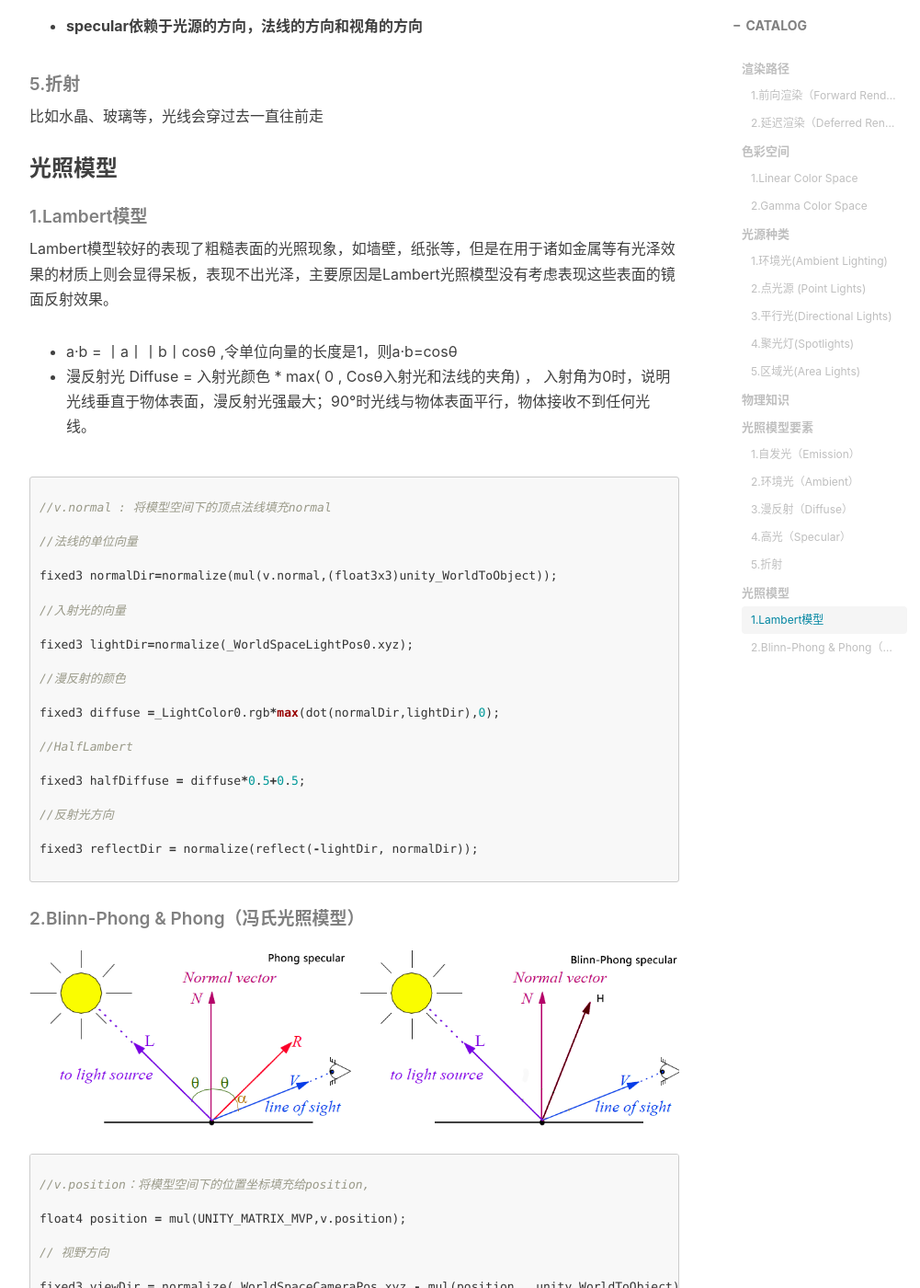
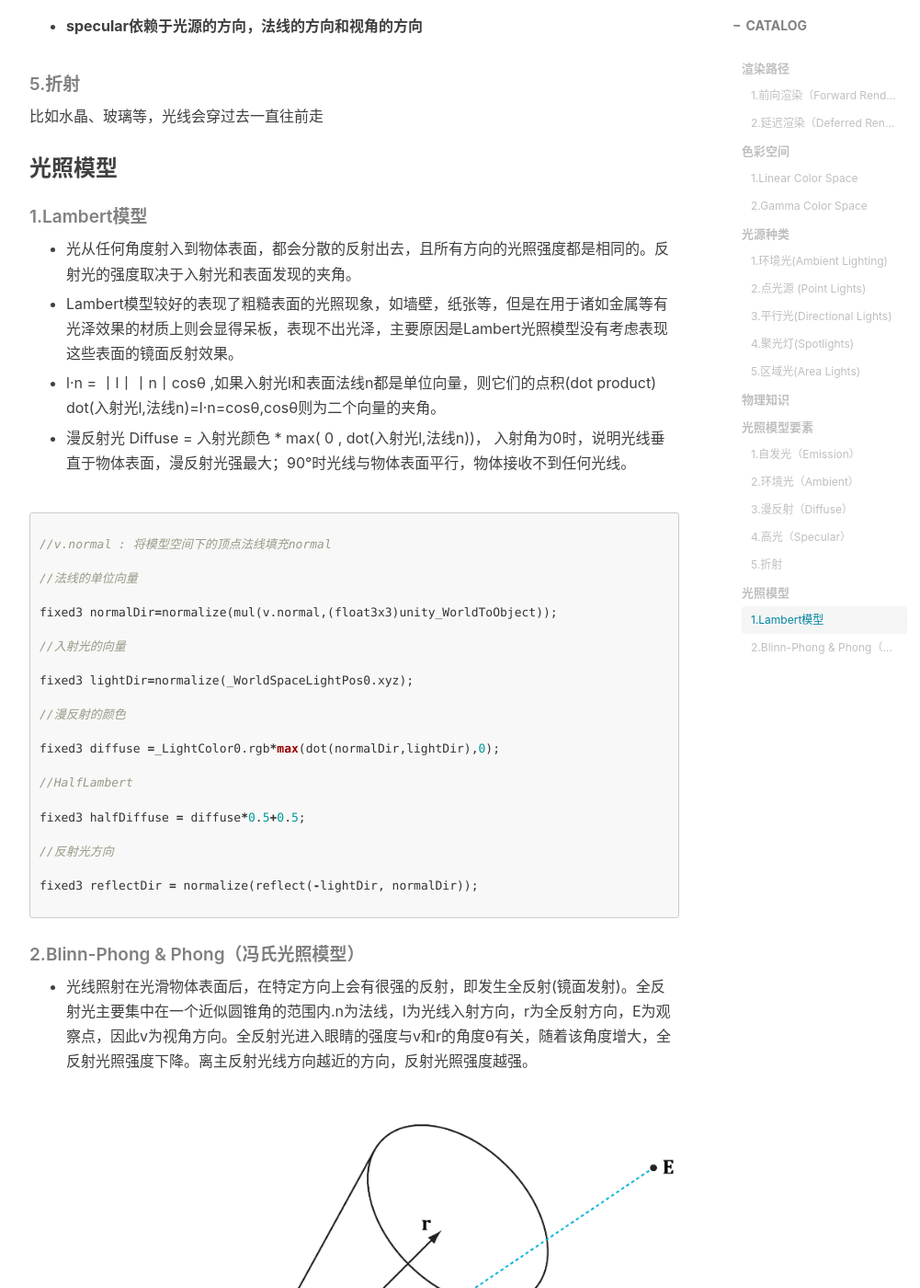
Before and after one commit to chenanbao/chenanbao.github.io, a Jekyll site: the page built from _posts/2018-11-22-光照模型.md, in a window 1280 px wide and 1400 px high, scrolled down 7533 px. Shown: the whole window at 92% size, without its empty margins (233-1234 px from the left). Built offline with Jekyll 4.4.1, drawn with Linux system fonts in a browser that asks for light colours; nearby versions of some CDN libraries; comment, search, counter and statistics services are not loaded; some of the changed text lies outside the part shown.

Commit message:
补充光照模型公式

````diff
--- a/_posts/2018-11-22-光照模型.md
+++ b/_posts/2018-11-22-光照模型.md
@@ -145,10 +145,13 @@ fixed3 ambient = UNITY_LIGHTMODEL_AMBIENT.rgb;
 
 ##### 1.Lambert模型
 
-Lambert模型较好的表现了粗糙表面的光照现象，如墙壁，纸张等，但是在用于诸如金属等有光泽效果的材质上则会显得呆板，表现不出光泽，主要原因是Lambert光照模型没有考虑表现这些表面的镜面反射效果。
++ 光从任何角度射入到物体表面，都会分散的反射出去，且所有方向的光照强度都是相同的。反射光的强度取决于入射光和表面发现的夹角。
 
-+ a·b = 丨a丨丨b丨cosθ ,令单位向量的长度是1，则a·b=cosθ
-+ 漫反射光 Diffuse = 入射光颜色 * max( 0 , Cosθ入射光和法线的夹角) ， 入射角为0时，说明光线垂直于物体表面，漫反射光强最大；90°时光线与物体表面平行，物体接收不到任何光线。
++ Lambert模型较好的表现了粗糙表面的光照现象，如墙壁，纸张等，但是在用于诸如金属等有光泽效果的材质上则会显得呆板，表现不出光泽，主要原因是Lambert光照模型没有考虑表现这些表面的镜面反射效果。
+
++ l·n = 丨l丨丨n丨cosθ ,如果入射光l和表面法线n都是单位向量，则它们的点积(dot product) dot(入射光l,法线n)=l·n=cosθ,cosθ则为二个向量的夹角。
+
++ 漫反射光 Diffuse = 入射光颜色 * max( 0 , dot(入射光l,法线n))， 入射角为0时，说明光线垂直于物体表面，漫反射光强最大；90°时光线与物体表面平行，物体接收不到任何光线。
 
 ```c
 
@@ -178,9 +181,13 @@ fixed3 reflectDir = normalize(reflect(-lightDir, normalDir));
 
 ##### 2.Blinn-Phong &  Phong（冯氏光照模型）
 
-![image](/img/l_10.png)
++ 光线照射在光滑物体表面后，在特定方向上会有很强的反射，即发生全反射(镜面发射)。全反射光主要集中在一个近似圆锥角的范围内.n为法线，l为光线入射方向，r为全反射方向，E为观察点，因此v为视角方向。全反射光进入眼睛的强度与v和r的角度θ有关，随着该角度增大，全反射光照强度下降。离主反射光线方向越近的方向，反射光照强度越强。
 
+ ![image](/img/l_11.png)
 
+ + 高光亮度 = max(dot(法线方向，normalize(入射光方向+视角方向)),0)^高光系数*入射光颜色
+
+ ![image](/img/l_10.png)
 
 ```c
 
@@ -203,9 +210,5 @@ fixed3 specular = _LightColor0.rgb * pow(max(dot(normalDir,halfDir),0),_Gloss);
 ```
 
 
-光线照射在光滑物体表面后，在特定方向上会有很强的反射，即发生全反射。全反射光主要集中在一个近似圆锥角的范围内.n为法线，l为光线入射方向，r为全反射方向，E为观察点，因此v为视角方向。全反射光进入眼睛的强度与v和r的角度θ有关，随着该角度增大，全反射强度下降
-
-
- ![image](/img/l_11.png)
 
 [具体推导见另一篇文章](https://chenanbao.github.io/2018/10/25/%E8%A7%92%E8%89%B2%E5%85%89%E7%85%A7/)
````
